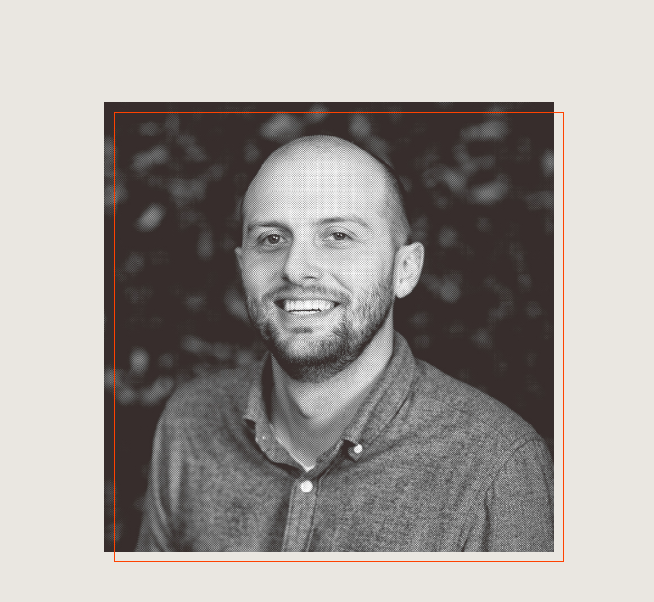
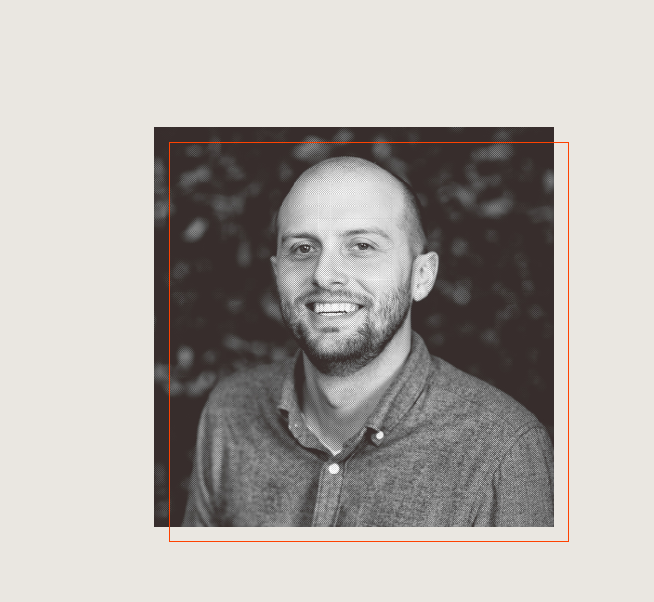
Before and after one commit to topheryoung/hellotopher, a Gatsby site: page /bio in a window 1280 px wide. Shown: the part 131-733 px from the top of the page, 626-1280 px from the left. Built offline with nearby package versions, Linux system fonts and the light colour scheme; Gatsby itself is replaced by a stand-in of ours.

Commit message:
Bio fine tuning

```diff
--- a/src/pages/bio.tsx
+++ b/src/pages/bio.tsx
@@ -48,14 +48,14 @@ const Profile = styled.div`
     content: '';
     position: absolute;
     border: 1px solid #FF4200;
-    top: 10px;
-    left: 10px;
+    top: 15px;
+    left: 15px;
     height: 100%;
     width: 100%;
   }
   @media only screen and (min-width: 769px) {
     margin-bottom: 0;
-    height: 450px;
+    height: 400px;
   }
 `
 
```
